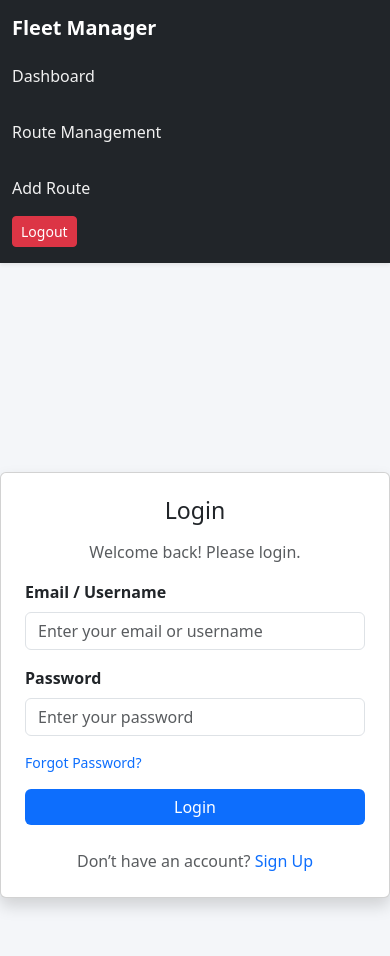
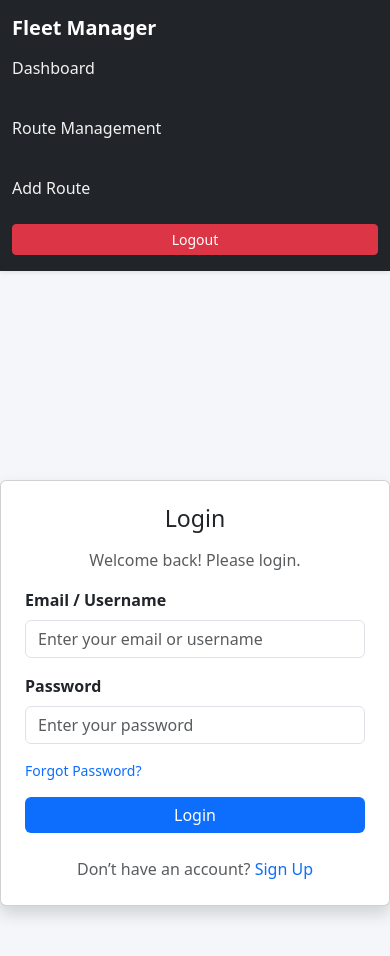
Before and after one commit to ochola-web/Fleet-management, a React (Vite) app: page /login in a window 390 px wide. Shown: the top 956 px of the page. Built offline with nearby package versions, Linux system fonts and the light colour scheme; sample sign-in values are in the browser's storage.

Commit message:
update my styles.css

```diff
--- a/src/styles.css
+++ b/src/styles.css
@@ -7,6 +7,8 @@ body {
   color: #333;
   margin: 0;
   padding: 0;
+  width: 100%;
+  overflow-x: hidden; /* prevents unwanted horizontal scroll */
 }
 
 /* =====================
@@ -30,11 +32,18 @@ a:hover {
    Navbar
 ===================== */
 .navbar {
-  background-color: #28a745; /* Green theme */
+  position: relative;
+  top: 0;
+  left: 0;
+  width: 100vw;                    /* full viewport width */
+  background-color: #28a745;       /* Green theme */
   padding: 0.75rem 1.5rem;
   display: flex;
-  flex-direction: column;
-  align-items: flex-start;
+  justify-content: space-between;  /* brand left, links right */
+  align-items: center;
+  box-sizing: border-box;
+  flex-wrap: wrap;                 /* allows wrapping on small screens */
+  z-index: 1000;                   /* keeps navbar above other content */
 }
 
 /* Brand (Fleet Manager) */
@@ -42,7 +51,7 @@ a:hover {
   font-size: 1.5rem;
   font-weight: 700;
   color: #fff !important;
-  margin-bottom: 0.5rem;
+  margin: 0;
 }
 
 /* Nav links container */
@@ -50,6 +59,7 @@ a:hover {
   display: flex;
   flex-direction: row;
   gap: 1.5rem;
+  flex-wrap: wrap;
 }
 
 /* Links */
@@ -66,21 +76,21 @@ a:hover {
 .navbar-nav .nav-link.active {
   color: purple !important;
   font-weight: 600;
-  border-bottom: 2px  purple; /* ✅ fixed underline */
+  border-bottom: 2px purple;
   padding-bottom: 0.25rem;
 }
 
 /* Logout button styling */
 .navbar .btn-logout {
-  margin-left: 0;
-  background-color: #dc3545; /* Red base */
+  margin-left: 1rem;
+  background-color: #dc3545;
   color: #fff !important;
   border: 1px solid #dc3545 !important;
 }
 
 .navbar .btn-logout:hover,
 .navbar .btn-logout:focus {
-  background-color: #b02a37 !important; /* Darker red on hover */
+  background-color: #b02a37 !important;
   border-color: #a52834 !important;
   color: #fff !important;
 }
@@ -97,7 +107,6 @@ a:hover {
 
 .btn-primary:hover {
   background-color: #218838 !important;
-
 }
 
 .btn-outline-danger {
@@ -152,15 +161,14 @@ input, textarea, select {
   width: 100%;
   font-size: 0.95rem;
   transition: 0.3s;
-
 }
 
 input:focus, textarea:focus, select:focus {
   outline: none;
   border-color: var(--bs-primary) !important;
   box-shadow: 0 0 5px rgba(var(--bs-primary-rgb), 0.3) !important;
+}
 
-}
 textarea {
   resize: vertical; /* ✅ only up/down resize */
   min-height: 100px;
@@ -169,7 +177,6 @@ textarea {
 .form-label {
   font-weight: 600;
   margin-bottom: 0.25rem;
-
 }
 
 /* =====================
@@ -228,7 +235,6 @@ tr:hover {
   font-size: 0.85rem;
   border: none;
   cursor: pointer;
-  gap:space;
 }
 
 .btn-edit {
@@ -271,10 +277,21 @@ tr:hover {
    Responsive
 ===================== */
 @media (max-width: 768px) {
+  .navbar {
+    flex-direction: column;
+    align-items: flex-start;
+  }
+
   .navbar-nav {
     flex-direction: column;
-    align-items: flex-start; /* nav links below brand, left aligned */
-    gap: 0.5rem;
+    gap: 0.75rem;
+    width: 100%;
+  }
+
+  .navbar .btn-logout {
+    width: 100%;
+    margin-left: 0;
+    margin-top: 0.5rem;
   }
 
   table, .route-card, .login-card {
```
